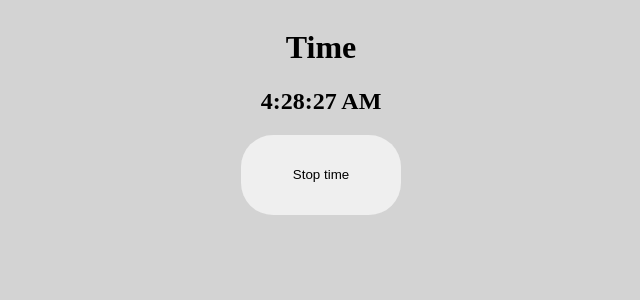
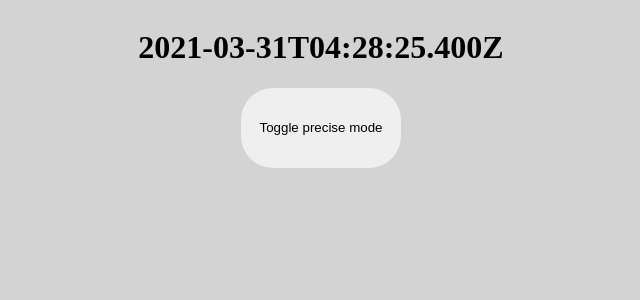
Before and after one commit to Arthur-art/reactjs-codecademy, a React (Create React App) app in the folder study-react/: page / in a window 1280 px wide. Shown: the top 300 px of the page, without its empty margins (319-959 px from the left). Built offline with nearby package versions, Linux system fonts and the light colour scheme.

Commit message:
setState - clock new date isPrecise

```diff
--- /dev/null
+++ b/study-react/src/components/StateDidUpdate.jsx
@@ -0,0 +1,40 @@
+import React from 'react';
+
+export default class StateDidUpdate extends React.Component {
+  constructor(props) {
+    super(props);
+    this.state = { date: new Date(), isPrecise:true, };
+    this.setStateClock = this.setStateClock.bind(this)
+  }
+  setStateClock(){
+      const newIsPrecise = this.state.isPrecise === true ? false : true;
+      this.setState({
+          isPrecise: newIsPrecise
+      })
+  }
+  render() {
+    return (
+      <div>
+        <h1>{this.state.isPrecise
+          ? this.state.date.toISOString()
+          : this.state.date.toLocaleTimeString()}</h1>
+          <button onClick={this.setStateClock}>Toggle precise mode</button>
+      </div>
+    );
+  }
+  startInterval() {
+    let delay;
+    if (this.state.isPrecise) {
+      delay = 100;
+    } else {
+      delay = 1000;
+    }
+    this.intervalID = setInterval(() => {
+      this.setState({ date: new Date() });
+    }, delay);
+  }
+  componentDidMount() {
+    this.startInterval();
+  }
+
+}
--- a/study-react/src/index.jsx
+++ b/study-react/src/index.jsx
@@ -1,11 +1,11 @@
 import React from 'react'
 import ReactDOM from 'react-dom'
-import Clock from './components/Clock'
+import StateDidUpdate from './components/StateDidUpdate'
 
 
 ReactDOM.render(
     <React.StrictMode>
-        <Clock/>
+        <StateDidUpdate/>
     </React.StrictMode>,
     document.getElementById('container')
 );
```
